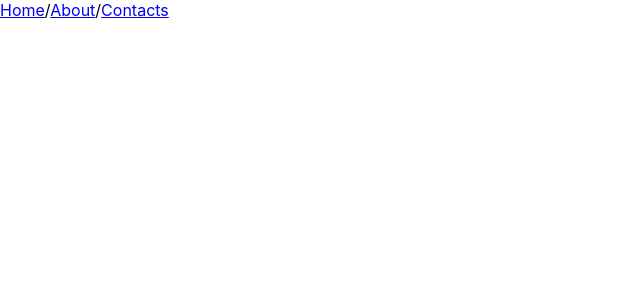
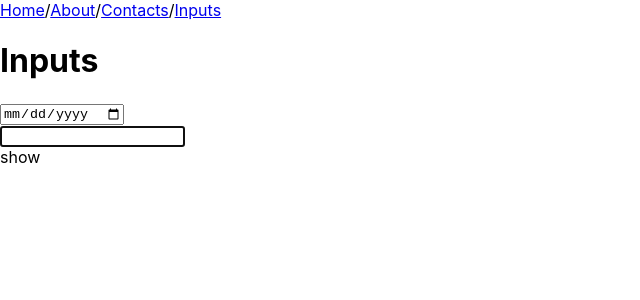
Before and after one commit to DP-PLAYGROUND/react-playground, a React (Create React App) app: page /inputs in a window 1280 px wide. Before the commit this address had no page. Shown: the top 300 px of the page, without its empty margins (0-640 px from the left). Built offline with nearby package versions, Linux system fonts and the light colour scheme.

Commit message:
add input components

```diff
--- a/src/About/About.tsx
+++ b/src/About/About.tsx
@@ -1,7 +1,7 @@
 import {FunctionComponent} from 'react';
 
 const About: FunctionComponent = () => {
-    return (<section>About</section>);
+    return (<section><h1>About</h1></section>);
 }
 
 export default About
--- a/src/App.tsx
+++ b/src/App.tsx
@@ -5,6 +5,7 @@ import {Link, Route, Routes} from 'react-router-dom';
 const Home = lazy(() => import('./Home/Home'));
 const About = lazy(() => import('./About/About'));
 const Contacts = lazy(() => import('./Contacts/Contacts'));
+const Inputs = lazy(() => import('./Inputs/Inputs'));
 
 function App() {
     return (
@@ -12,7 +13,8 @@ function App() {
             <nav>
                 <Link to="/">Home</Link>/
                 <Link to="/about">About</Link>/
-                <Link to="/contacts">Contacts</Link>
+                <Link to="/contacts">Contacts</Link>/
+                <Link to="/inputs">Inputs</Link>
             </nav>
 
             <Routes>
@@ -31,6 +33,11 @@ function App() {
                         <Contacts />
                     </Suspense>
                 } />
+                <Route path="inputs" element={
+                    <Suspense>
+                        <Inputs />
+                    </Suspense>
+                } />
             </Routes>
         </>
     );
--- a/src/Contacts/Contacts.tsx
+++ b/src/Contacts/Contacts.tsx
@@ -1,7 +1,9 @@
 import {FunctionComponent} from 'react';
 
 const Contacts: FunctionComponent = () => {
-    return (<section>Contacts</section>);
+    return (<section>
+        <h1>Contacts</h1>
+    </section>);
 }
 
 export default Contacts
--- a/src/Home/Home.tsx
+++ b/src/Home/Home.tsx
@@ -1,7 +1,9 @@
 import {FunctionComponent} from 'react';
 
 const Home: FunctionComponent = () => {
-    return (<section>Home</section>);
+    return (<section>
+        <h1>Home</h1>
+    </section>);
 }
 
 export default Home
--- /dev/null
+++ b/src/Inputs/Input/Input.tsx
@@ -0,0 +1,14 @@
+import {FunctionComponent, InputHTMLAttributes, ReactElement} from 'react';
+
+export interface InputProps extends InputHTMLAttributes<HTMLInputElement> {
+    readonly prefixRef?: ReactElement;
+}
+
+export const Input: FunctionComponent<InputProps> = ({prefixRef, ...attrs}) => {
+    return (
+        <section>
+            <input {...attrs}/>
+            {prefixRef && <div>{prefixRef}</div>}
+        </section>
+    )
+}
--- /dev/null
+++ b/src/Inputs/InputPassword/InputPassword.tsx
@@ -0,0 +1,20 @@
+import {Input, InputProps} from '../Input/Input';
+import {FunctionComponent, InputHTMLAttributes, useState} from 'react';
+
+export const InputPassword: FunctionComponent<Omit<InputProps, 'prefixRef' | 'type'>> = (attrs) => {
+    const [type, setType] = useState<InputHTMLAttributes<HTMLInputElement>['type']>('password');
+
+    const toggleType = () => type === 'password' ? setType('text') : setType('password');
+
+    return (
+        <Input {...attrs}
+               type={type}
+               prefixRef={(
+                   <div>
+                <span onClick={toggleType}>
+                    {type === 'password' ? 'show' : 'hide'}
+                </span>
+                   </div>
+               )}/>
+    )
+}
--- /dev/null
+++ b/src/Inputs/Inputs.tsx
@@ -0,0 +1,15 @@
+import {FunctionComponent} from 'react';
+import {Input} from './Input/Input';
+import {InputPassword} from './InputPassword/InputPassword';
+
+const Inputs: FunctionComponent = () => {
+    return (
+        <>
+            <h1>Inputs</h1>
+            <Input type={'date'}></Input>
+            <InputPassword autoFocus></InputPassword>
+        </>
+    )
+}
+
+export default Inputs;
```
